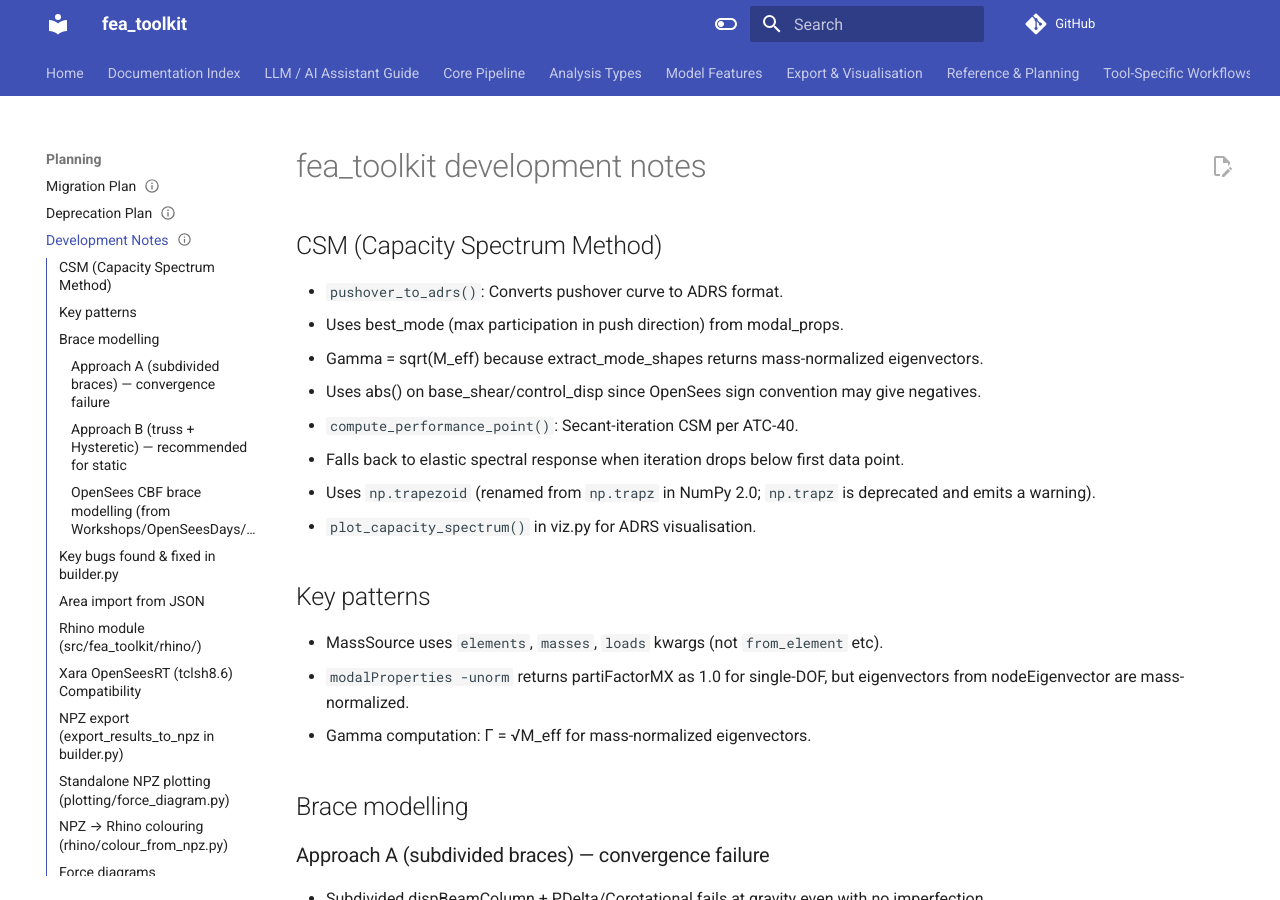
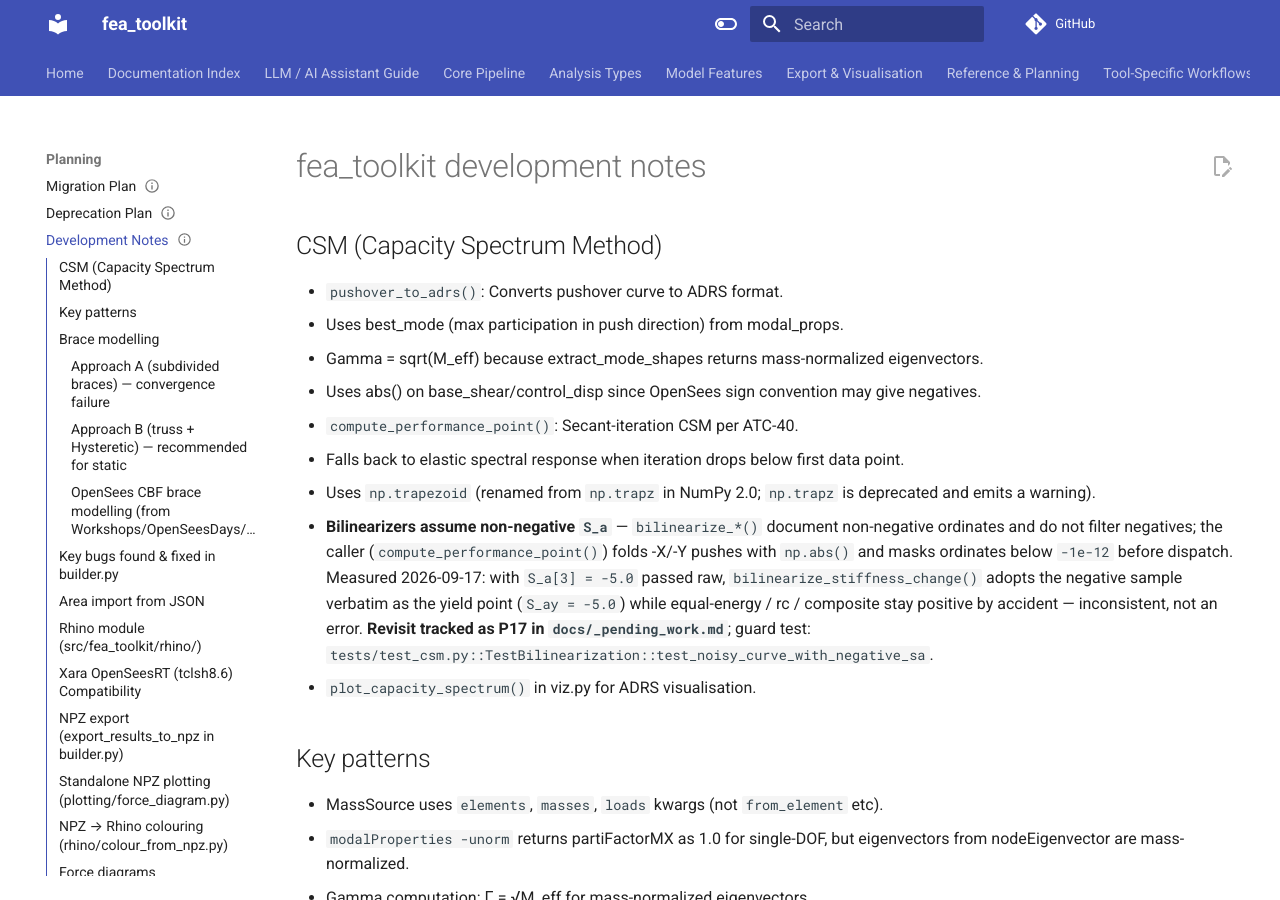
Before and after one commit to boustrephon/fea_toolkit, an MkDocs documentation site: the page built from docs/dev_notes.md, in a window 1280 px wide and 900 px high. Built offline with MkDocs 1.6.1 and Material for MkDocs 9.7.7, drawn with Linux system fonts in a browser that asks for light colours; comment, search, counter and statistics services are not loaded.

Commit message:
docs(csm): document the bilinearizers' non-negative S_a contract
The four bilinearizers document S_a_arr as non-negative and do not screen
negatives themselves; the sole production caller
(compute_performance_point) folds a -X/-Y push with np.abs() and masks
ordinates below -1e-12 before dispatch, so live CSM results are
unaffected.  Measured with a raw sentinel S_a[3] = -5.0: stiffness-change
adopts the negative sample verbatim as the yield point, while
equal-energy / rc / composite stay positive only by accident
(re-interpolation / area integrals) — inconsistent, not a clean error.

- docs/dev_notes.md: record the measured behaviour and the caller-side
  fold as a key-pattern note.
- docs/csm_bilinearization.md: the edge-case table claimed negatives are
  "skipped" by the peak search; replace that row with the measured
  contract and where the fold actually lives.
- Decide eventually as P17 in docs/_pending_work.md: keep the
  non-negative input a documented caller obligation, or make the methods
  negative-tolerant.

tests/test_csm.py::test_noisy_curve_with_negative_sa now pins the leak —
asserting the raw negative ordinate *is* adopted as the stiffness-change
yield point — before folding the curve exactly as production does and
asserting all four methods return a finite, positive yield point.  Pinning
it keeps the np.abs() fold load-bearing rather than cosmetic.  The
noisy_curve fixture docstring now records that the -5.0 sentinel is
out-of-contract, not "numerical noise near the origin".

```diff
--- a/docs/dev_notes.md
+++ b/docs/dev_notes.md
@@ -18,6 +18,15 @@ related: [analysis_builder_migration_plan.md]
 - `compute_performance_point()`: Secant-iteration CSM per ATC-40.
   - Falls back to elastic spectral response when iteration drops below first data point.
   - Uses `np.trapezoid` (renamed from `np.trapz` in NumPy 2.0; `np.trapz` is deprecated and emits a warning).
+- **Bilinearizers assume non-negative `S_a`** — `bilinearize_*()` document
+  non-negative ordinates and do not filter negatives; the caller
+  (`compute_performance_point()`) folds -X/-Y pushes with `np.abs()` and masks
+  ordinates below `-1e-12` before dispatch.  Measured 2026-09-17: with
+  `S_a[3] = -5.0` passed raw, `bilinearize_stiffness_change()` adopts the
+  negative sample verbatim as the yield point (`S_ay = -5.0`) while
+  equal-energy / rc / composite stay positive by accident — inconsistent, not
+  an error.  **Revisit tracked as P17 in `docs/_pending_work.md`**; guard test:
+  `tests/test_csm.py::TestBilinearization::test_noisy_curve_with_negative_sa`.
 - `plot_capacity_spectrum()` in viz.py for ADRS visualisation.
 
 ## Key patterns
```
Also changed, not shown: docs/csm_bilinearization.md (+1 -1 lines), 1 other file.
